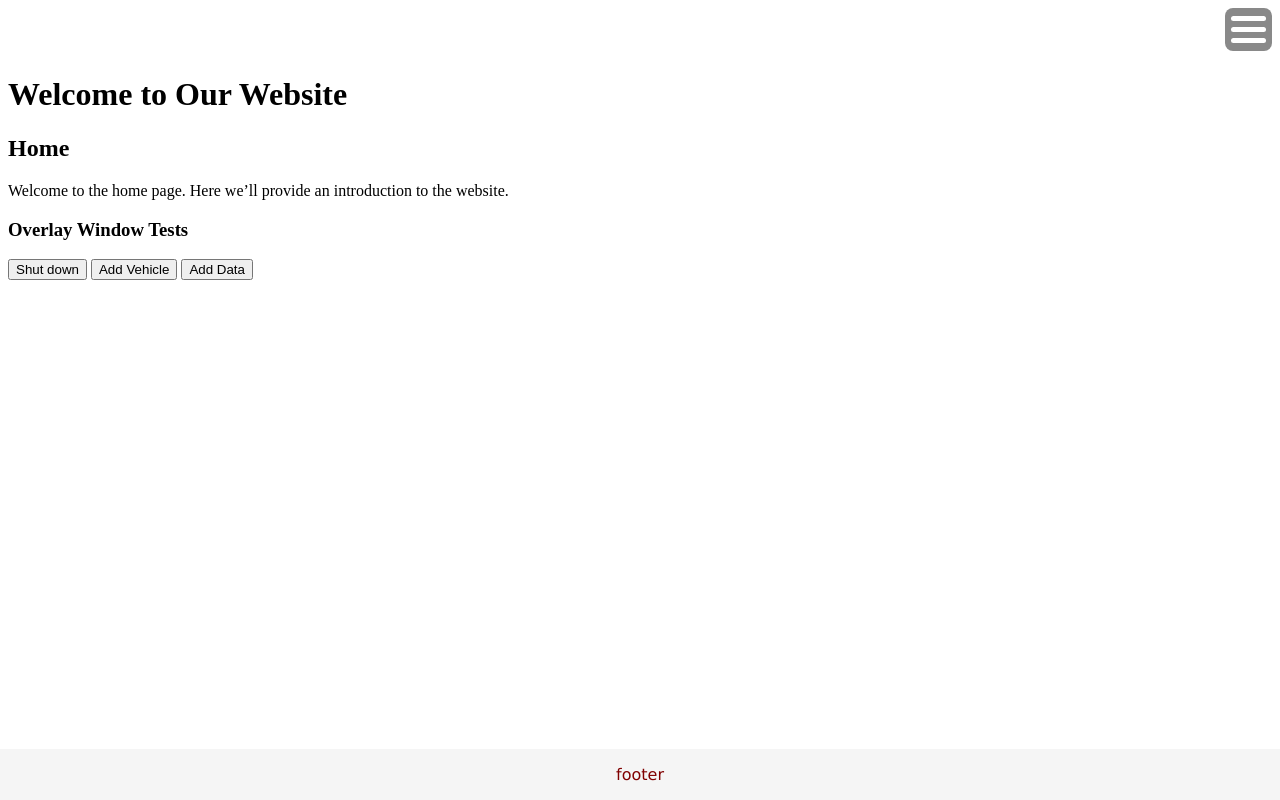
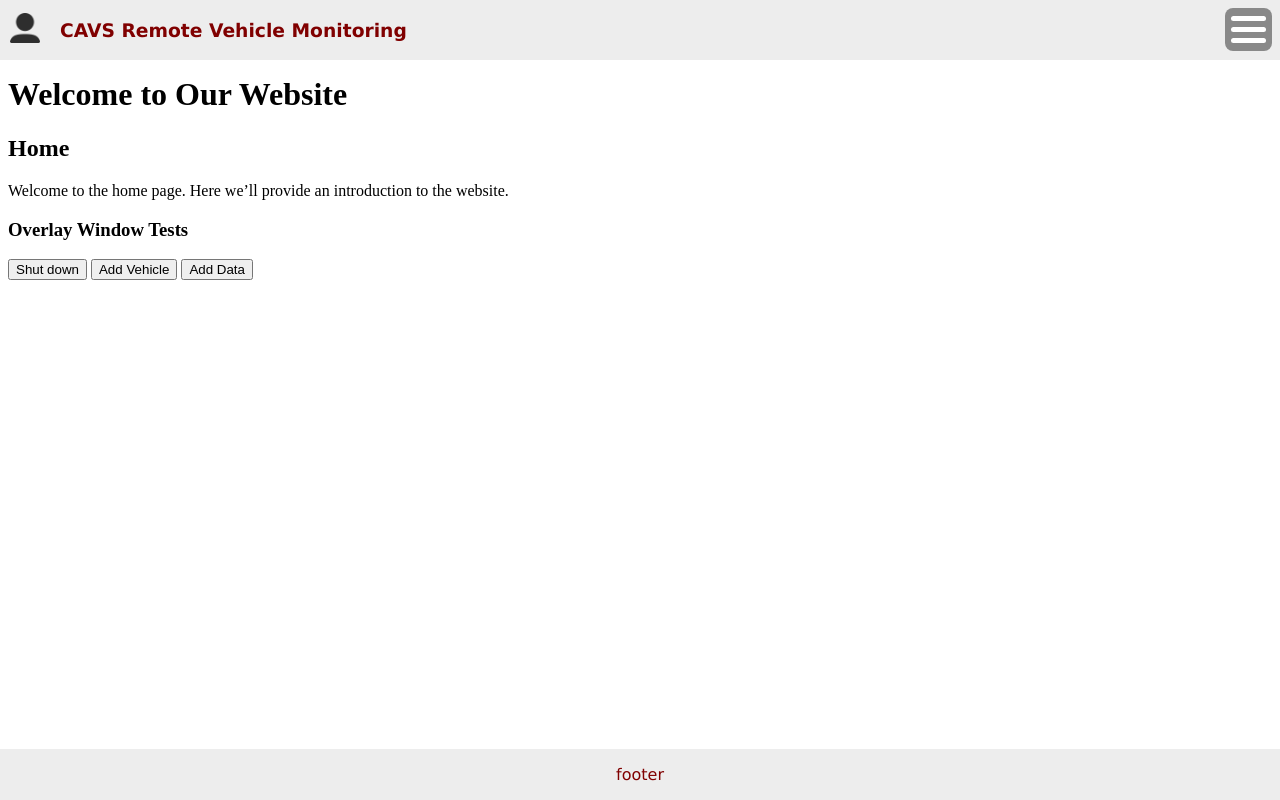
Before and after one commit to KelseyHarmon/CAVS2, a plain HTML site: page index.html in a window 1280 px wide. Drawn offline with Linux system fonts and the light colour scheme.

Commit message:
Updated Header
Added user icon and formatted it with header text

```diff
--- a/components/navigation.html
+++ b/components/navigation.html
@@ -1,5 +1,10 @@
 <!-- components/navigation.html -->
-
+<header class="header">
+  <div class="profile-container">
+    <img src="assets/images/user.png" alt="Profile Icon" class="profile-icon">
+  </div>
+  <h3>CAVS Remote Vehicle Monitoring</h3>
+</header>
 <div class="menu-dropdown">
   <div class="menu-icon-container" onclick="menuAnimation(this)">
     <div class="bar1"></div>
--- a/style.css
+++ b/style.css
@@ -118,7 +118,7 @@ input[type=checkbox] {
 /* ************** */
 
 .footer {
-    background-color: whitesmoke;
+    background-color: #EDEDED;
     color: maroon;
     position: fixed;
     left: 0;
@@ -128,6 +128,33 @@ input[type=checkbox] {
     font-family: Verdana, Geneva, Tahoma, sans-serif;
 }
 
+/* ************** */
+/* Header Styling */
+/* ************** */
+
+.header {
+    background-color: #EDEDED;
+    color: maroon;
+    position: fixed;
+    left: 0;
+    top: 0;
+    width: 100%;
+    min-height: 60px;
+    font-family: Verdana, Geneva, Tahoma, sans-serif;
+    display: flex;
+    align-items: center;
+    padding-left: 10px;
+}
+
+/* Profile Icon Styling */
+.profile-container {
+    display: inline-block;
+    margin-right: 20px; /* Adds spacing between icon and text */
+}
+.profile-icon {
+    width: 30px;
+    height: 30px;
+}
 
 
 
```
Also changed, not shown: assets/images/user.png (added).
